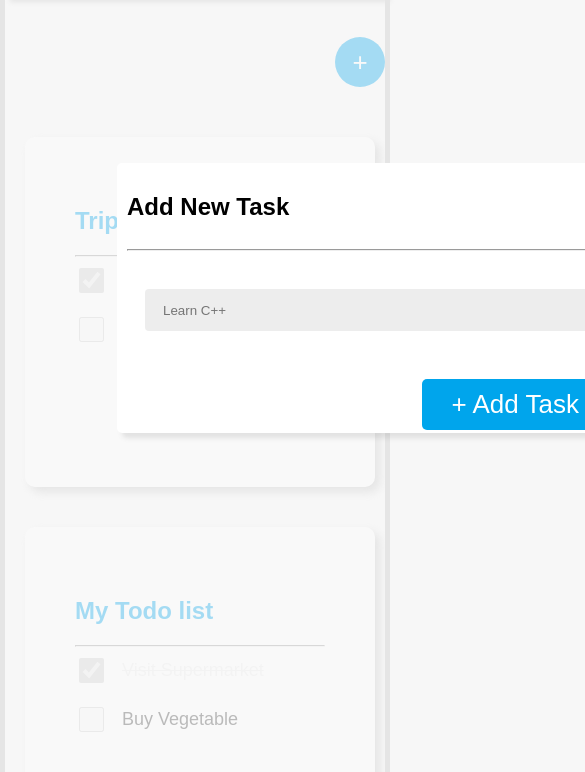
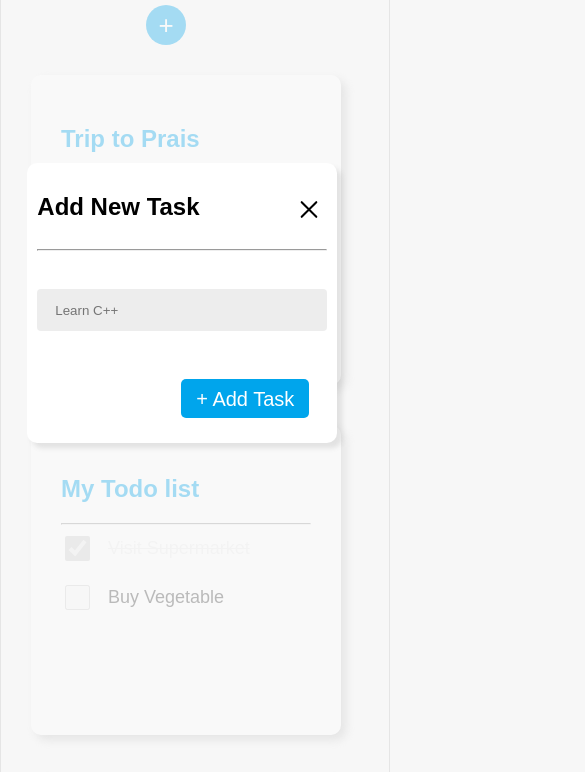
Before and after one commit to mrmohdarif/Todo_project_03_mobile_responsive, a plain HTML site: page index2.html in a window 390 px wide. Shown: the part 90-862 px from the top of the page, 585 px wide, since content can reach past the window. Drawn offline with Linux system fonts and the light colour scheme.

Commit message:
commit 3

```diff
--- a/style.css
+++ b/style.css
@@ -178,14 +178,14 @@ main {
   }
   .div2{
     text-align: center;
-    padding: 10px;
-    width: 360px;
+    /* padding: 10px; */
+    width:280px;
 
   }
   .div3{
     display: flex;
     flex-direction: column;
-    padding: 20px;
+    padding: 0 30px;
 
   }
   .div31{
@@ -197,5 +197,11 @@ main {
     height: 40px;
     padding: 0px;
   }
-
+  .section2{
+    width:0 ;
+    margin:0;
   }
+  main{
+    border: 1px solid #c2c2c2;
+  }
+  }
--- a/style2.css
+++ b/style2.css
@@ -105,6 +105,7 @@ input {
   left: 30%;
   right: 25%;
   z-index: 1;
+
 }
 .div41 {
   display: flex;
@@ -154,7 +155,7 @@ main {
   opacity: 0.33;
   z-index: -1;
 }
-@media only screen and (max-width: 360px ) {
+@media only screen and (max-width: 414px ) {
   a:link{
     margin-left: 0px;
     font-size: 30px;
@@ -167,14 +168,14 @@ main {
   }
   .div2{
     text-align: center;
-    padding: 10px;
-    width: 360px;
+    /* padding: 10px; */
+    width:280px;
 
   }
   .div3{
     display: flex;
     flex-direction: column;
-    padding: 20px;
+    padding: 0 30px;
 
   }
   .div31{
@@ -196,4 +197,12 @@ main {
     font-size: 20px;
     padding: 9px 15px 7px 15px;
   }
+  .section2{
+    width:0 ;
+    margin:0;
   }
+
+  main{
+    border: 1px solid #c2c2c2;
+  }
+  }
```
